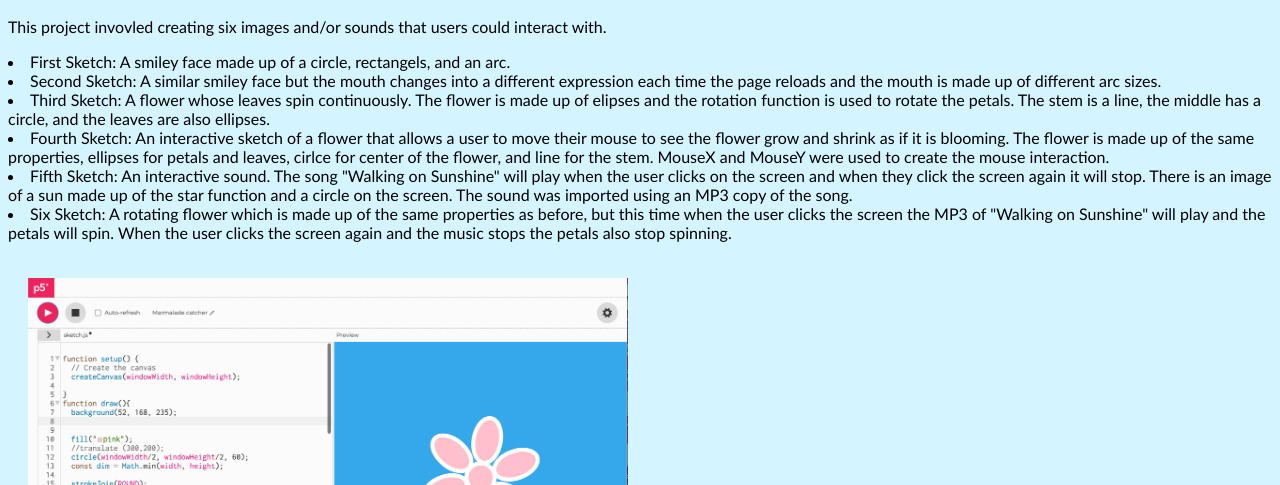
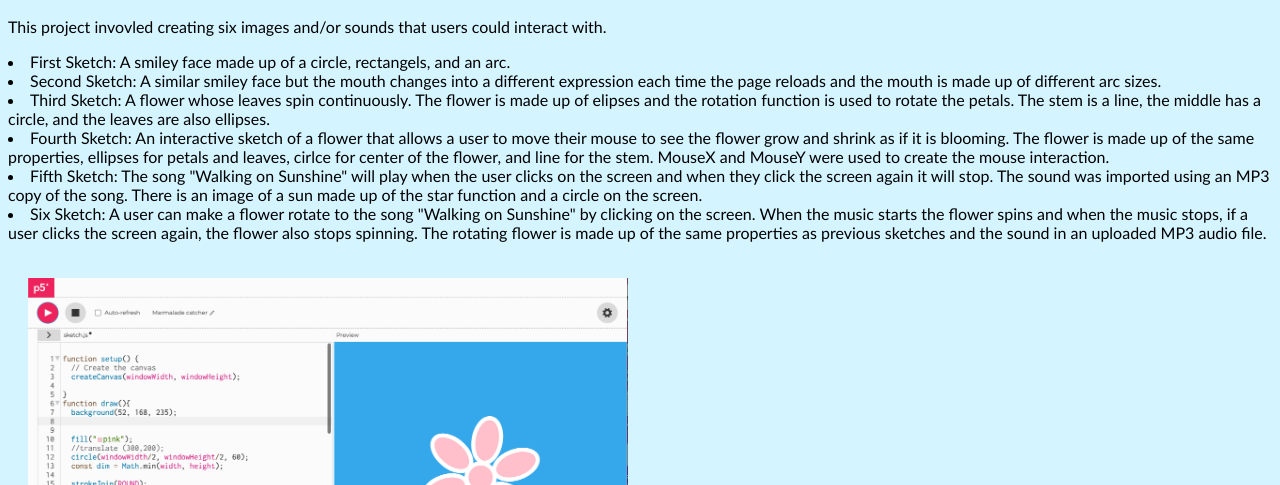
Before and after one commit to ebeberness/ebeberness.github.io, a plain HTML site: page MP2/MP2.html in a window 1280 px wide. Shown: the part 615-1100 px from the top of the page. Drawn offline with Linux system fonts and the light colour scheme.

Commit message:
updated gallery and mp2

```diff
--- a/MP2/MP2.html
+++ b/MP2/MP2.html
@@ -54,13 +54,15 @@
             as if it is blooming. The flower is made up of the same properties, ellipses for petals and leaves, cirlce
             for center of the flower, and line for the stem. MouseX and MouseY were used to create the mouse interaction.</li>
 
-            <li>Fifth Sketch: An interactive sound. The song "Walking on Sunshine" will play when the user clicks on the screen
-            and when they click the screen again it will stop. There is an image of a sun made up of the star function
-            and a circle on the screen. The sound was imported using an MP3 copy of the song. </li>
+            <li>Fifth Sketch: The song "Walking on Sunshine" will play when the user clicks on the screen
+            and when they click the screen again it will stop. The sound was imported using an MP3 copy of the song. There is an image of a sun made up of the star function
+            and a circle on the screen.  </li>
 
-            <li>Six Sketch: A rotating flower which is made up of the same properties as before, but this time when the user
-            clicks the screen the MP3 of "Walking on Sunshine" will play and the petals will spin. When the user clicks
-            the screen again and the music stops the petals also stop spinning.</li>
+            <li>Six Sketch: A user can make a flower rotate to the song "Walking on Sunshine" by clicking on the screen. When the music starts the flower spins
+              and when the music stops, if a user clicks the screen again, the flower also stops spinning.
+              The rotating flower  is made up of the same properties as previous sketches and the sound in an uploaded MP3 audio file.
+           </li>
+
             </p>
         <div>
         <img class = "progress-images" src = "/images/flower.png">
```
